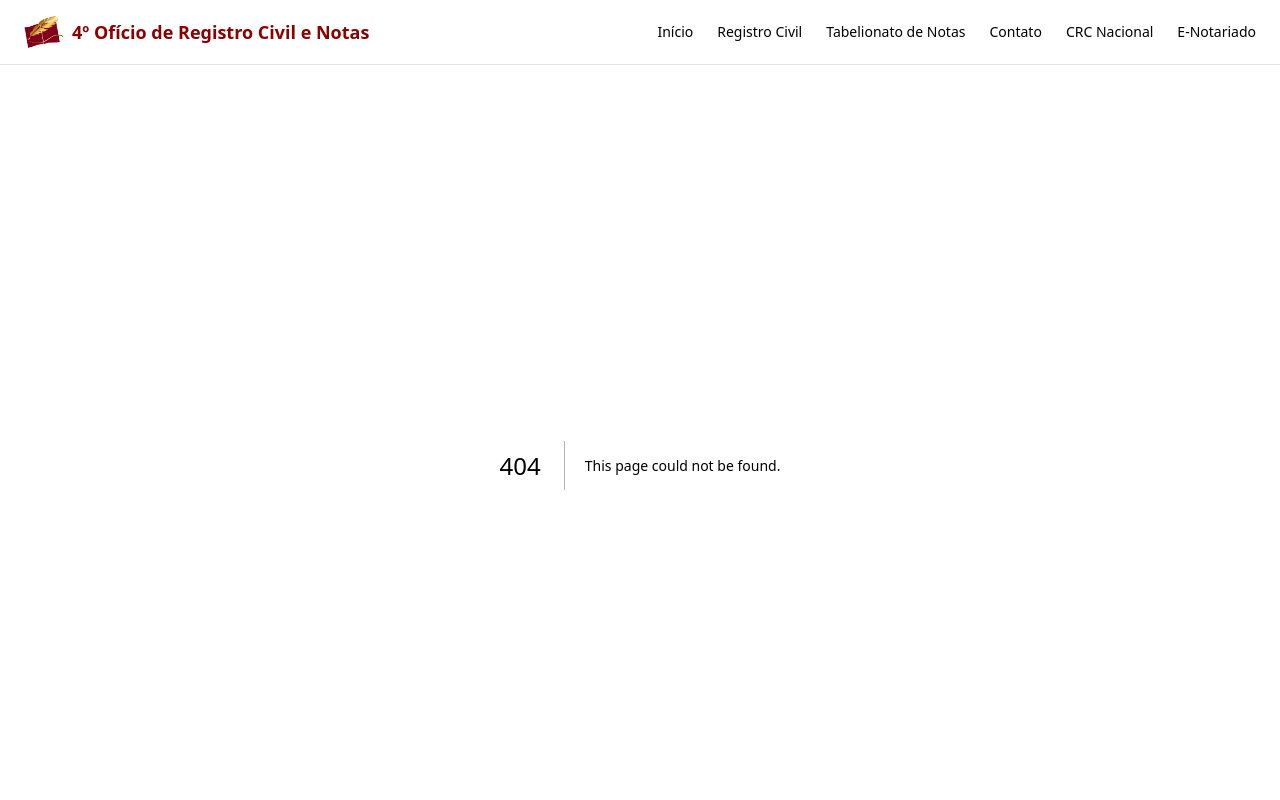
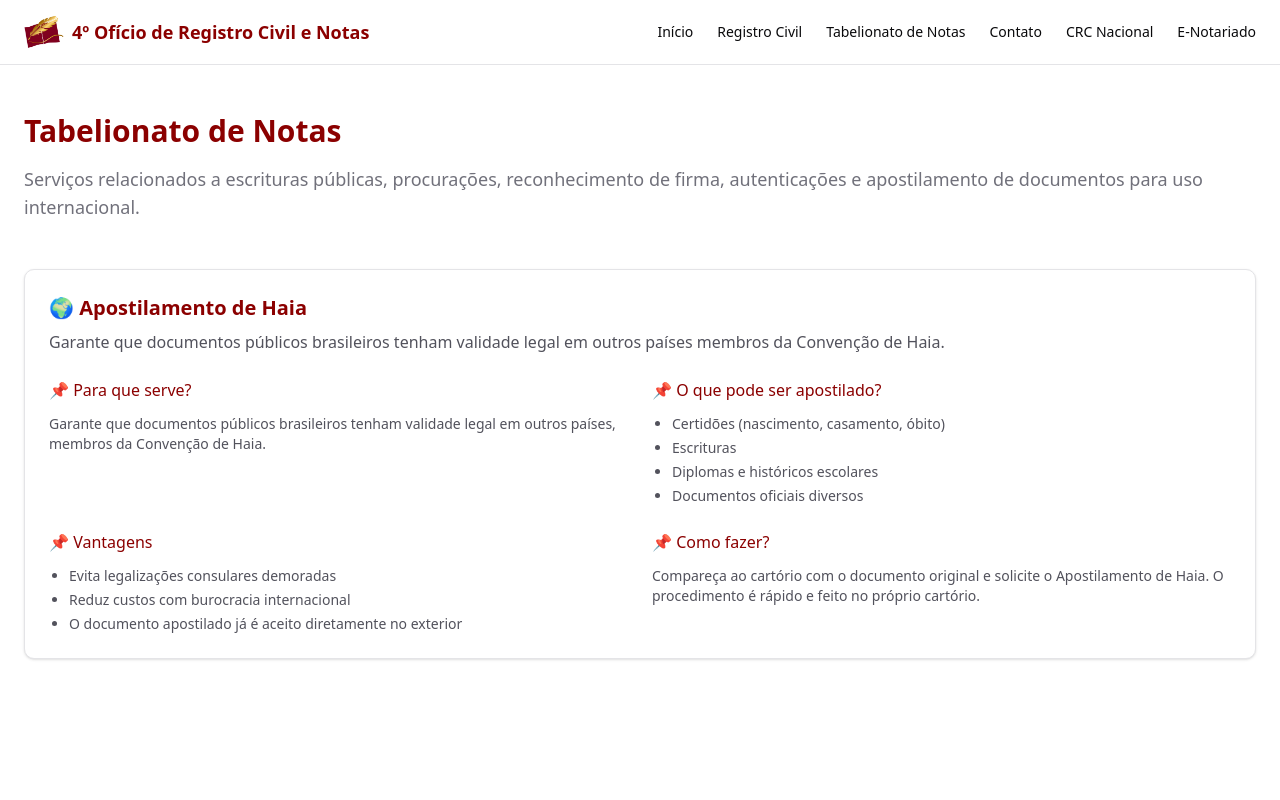
Before and after one commit to PedroL22/4-oficio-de-aracaju-landing-page, a Next.js app: page /tabelionato in a window 1280 px wide. Before the commit this address had no page. Shown: the top 800 px of the page. Built offline with nearby package versions, Linux system fonts and the light colour scheme.

Commit message:
✨ feat: Add tabelionato page

```diff
--- /dev/null
+++ b/src/app/tabelionato/page.tsx
@@ -0,0 +1,84 @@
+export const metadata = {
+  title: 'Tabelionato de Notas - 4º Ofício de Aracaju',
+  description:
+    'Serviços de tabelionato incluindo escrituras públicas, procurações, reconhecimento de firma, autenticações e apostilamento de Haia no 4º Ofício de Registro Civil de Aracaju/SE.',
+  openGraph: {
+    title: 'Tabelionato de Notas - 4º Ofício de Aracaju',
+    description:
+      'Serviços de tabelionato incluindo escrituras públicas, procurações, reconhecimento de firma, autenticações e apostilamento de Haia no 4º Ofício de Registro Civil de Aracaju/SE.',
+    images: ['/logotype.png'],
+  },
+  twitter: {
+    card: 'summary_large_image',
+    title: 'Tabelionato de Notas - 4º Ofício de Aracaju',
+    description:
+      'Serviços de tabelionato incluindo escrituras públicas, procurações, reconhecimento de firma, autenticações e apostilamento de Haia no 4º Ofício de Registro Civil de Aracaju/SE.',
+    images: ['/logotype.png'],
+  },
+}
+
+export default function Tabelionato() {
+  return (
+    <main className='mx-auto flex min-h-screen flex-1 flex-col'>
+      <div className='flex w-full flex-col items-center py-12'>
+        <section className='mb-12 w-full max-w-[1280px] px-4 md:px-6'>
+          <div className='mb-12'>
+            <h1 className='mb-4 font-bold text-3xl text-[#8B0000]'>Tabelionato de Notas</h1>
+
+            <p className='text-lg text-zinc-500'>
+              Serviços relacionados a escrituras públicas, procurações, reconhecimento de firma, autenticações e
+              apostilamento de documentos para uso internacional.
+            </p>
+          </div>
+
+          <div className='rounded-lg border bg-white p-6 shadow-sm'>
+            <div className='mb-6'>
+              <h2 className='mb-2 font-semibold text-[#8B0000] text-xl'>🌍 Apostilamento de Haia</h2>
+              <p className='text-zinc-600'>
+                Garante que documentos públicos brasileiros tenham validade legal em outros países membros da Convenção
+                de Haia.
+              </p>
+            </div>
+
+            <div className='grid gap-6 md:grid-cols-2'>
+              <div>
+                <h3 className='mb-3 font-medium text-[#8B0000]'>📌 Para que serve?</h3>
+                <p className='text-sm text-zinc-600'>
+                  Garante que documentos públicos brasileiros tenham validade legal em outros países, membros da
+                  Convenção de Haia.
+                </p>
+              </div>
+
+              <div>
+                <h3 className='mb-3 font-medium text-[#8B0000]'>📌 O que pode ser apostilado?</h3>
+                <ul className='list-disc space-y-1 pl-5 text-sm text-zinc-600'>
+                  <li>Certidões (nascimento, casamento, óbito)</li>
+                  <li>Escrituras</li>
+                  <li>Diplomas e históricos escolares</li>
+                  <li>Documentos oficiais diversos</li>
+                </ul>
+              </div>
+
+              <div>
+                <h3 className='mb-3 font-medium text-[#8B0000]'>📌 Vantagens</h3>
+                <ul className='list-disc space-y-1 pl-5 text-sm text-zinc-600'>
+                  <li>Evita legalizações consulares demoradas</li>
+                  <li>Reduz custos com burocracia internacional</li>
+                  <li>O documento apostilado já é aceito diretamente no exterior</li>
+                </ul>
+              </div>
+
+              <div>
+                <h3 className='mb-3 font-medium text-[#8B0000]'>📌 Como fazer?</h3>
+                <p className='text-sm text-zinc-600'>
+                  Compareça ao cartório com o documento original e solicite o Apostilamento de Haia. O procedimento é
+                  rápido e feito no próprio cartório.
+                </p>
+              </div>
+            </div>
+          </div>
+        </section>
+      </div>
+    </main>
+  )
+}
```
